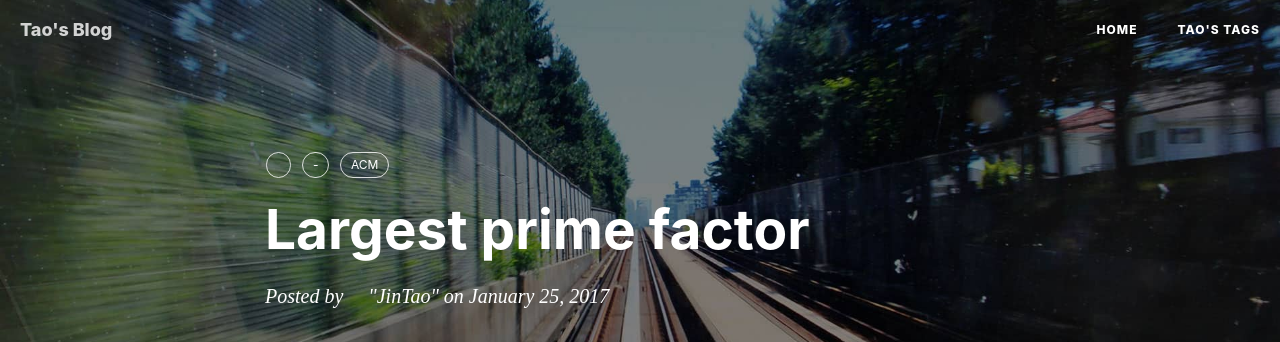
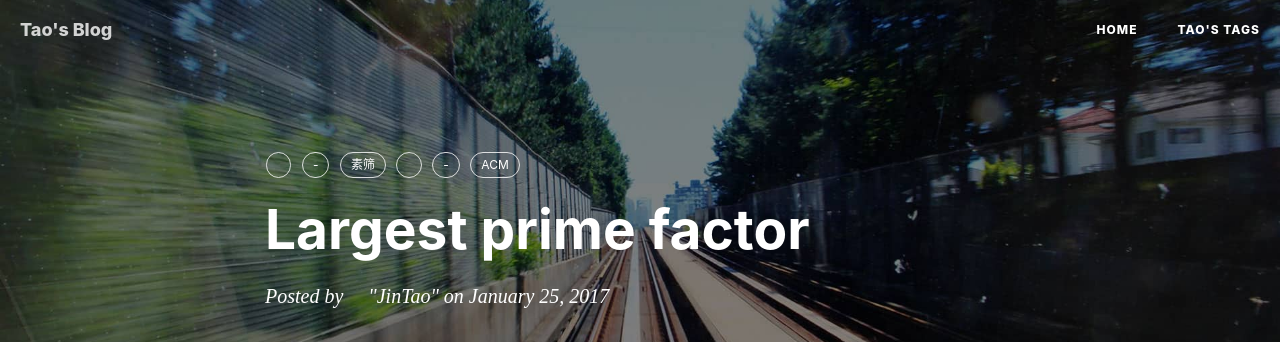
Before and after one commit to pandaKINandQUEEN/GinKo-BFU.github.io, a Jekyll site: the page built from _posts/2017-01-25-Largest-prime-factor.md, in a window 1280 px wide and 900 px high. Shown: the top 342 px of the window. Built offline with Jekyll 4.4.1, drawn with Linux system fonts in a browser that asks for light colours; nearby versions of some CDN libraries; comment, search, counter and statistics services are not loaded.

Commit message:
Update 2017-01-25-Largest-prime-factor.md

```diff
--- a/_posts/2017-01-25-Largest-prime-factor.md
+++ b/_posts/2017-01-25-Largest-prime-factor.md
@@ -7,9 +7,8 @@ author:     "JinTao"
 header-img: "img/bloghead.jpg"
 catalog: true
 tags:
-
-    -  ACM
-
+   - 素筛
+   - ACM
 ---
 
 ## Largest prime factor
```
